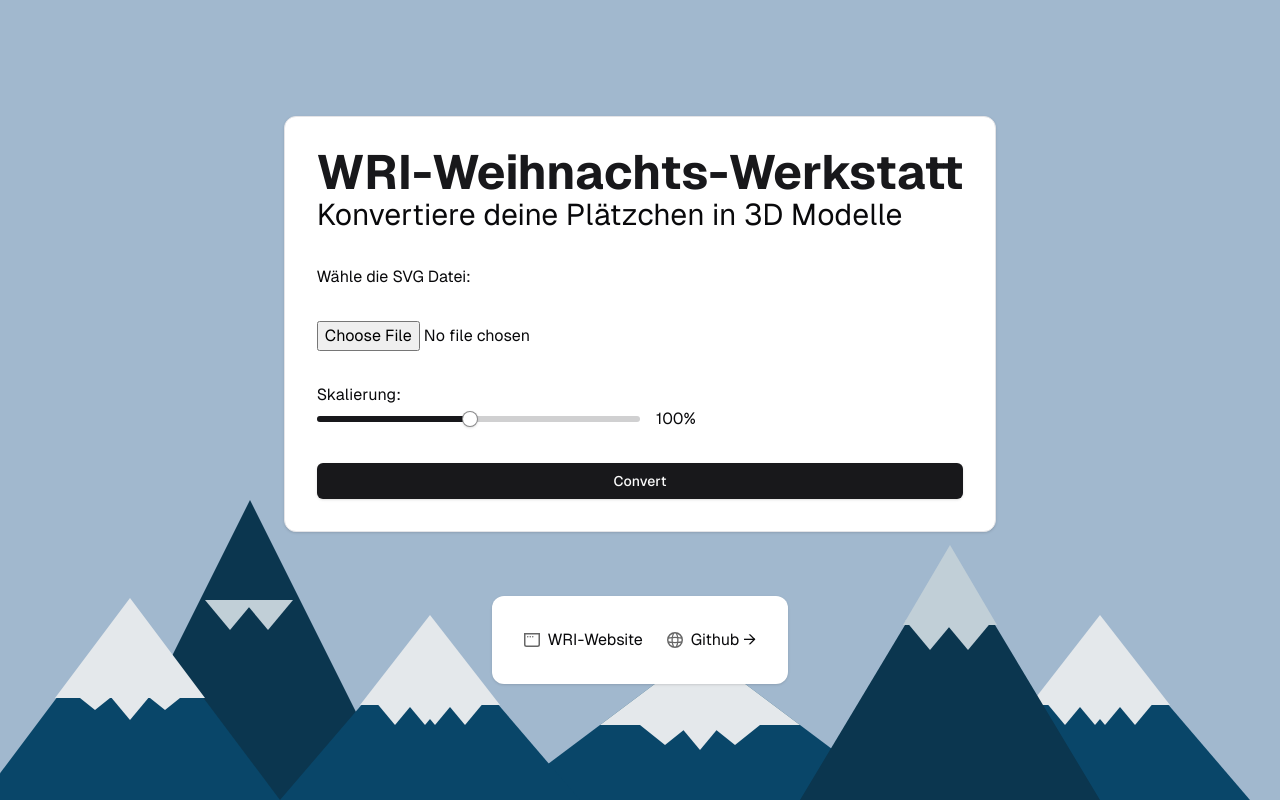
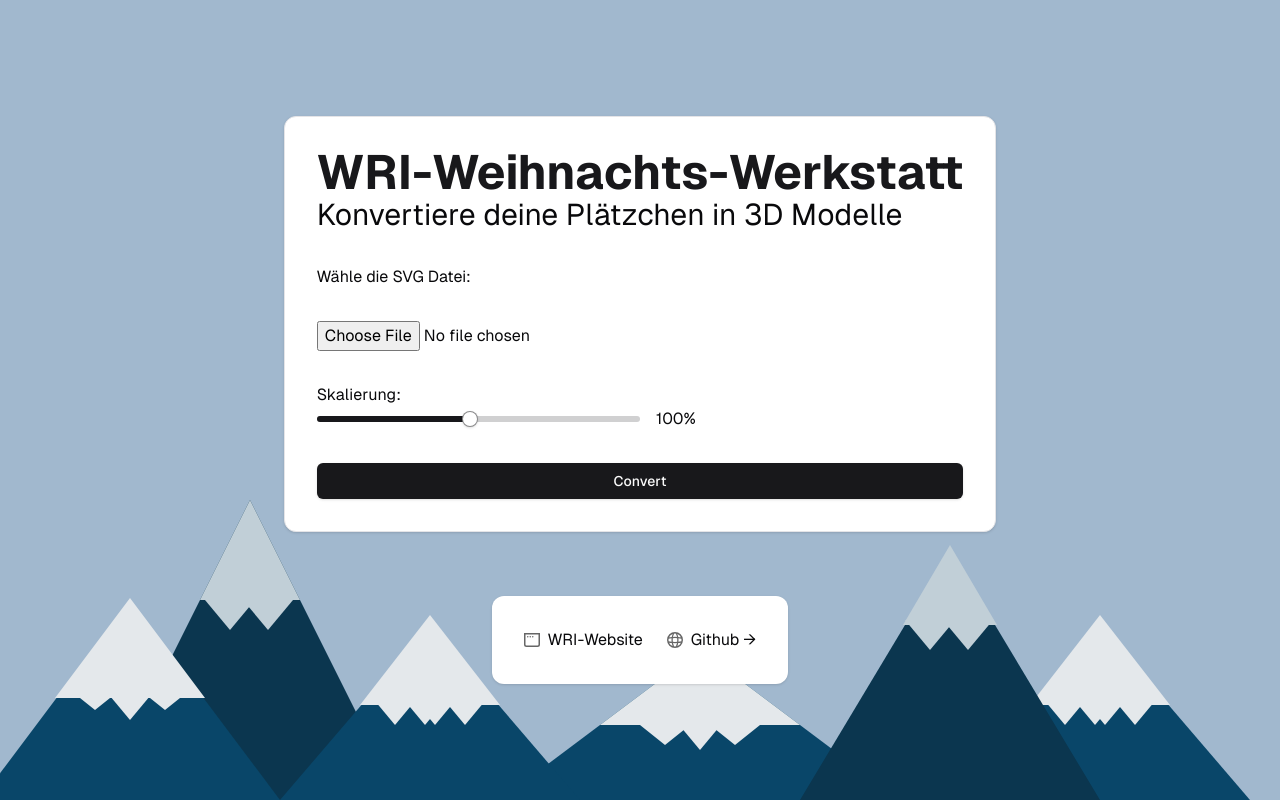
Before and after one commit to WRI-Obernburg/PlaetzchenConverter, a Next.js app: page / in a window 1280 px wide. Built offline with nearby package versions, Linux system fonts and the light colour scheme.

Commit message:
removed import

```diff
--- a/src/app/layout.tsx
+++ b/src/app/layout.tsx
@@ -1,7 +1,6 @@
 import type { Metadata } from "next";
 import localFont from "next/font/local";
 import "./globals.css";
-import { useState } from "react";
 
 const geistSans = localFont({
   src: "./fonts/GeistVF.woff",
@@ -24,7 +23,6 @@ export default function RootLayout({
 }: Readonly<{
   children: React.ReactNode;
 }>) {
-  const [show, setShow] = useState(true);
   return (
     <html lang="en">
       <head>
@@ -54,7 +52,7 @@ export default function RootLayout({
 
         <section className="mountains">
           <div className='mt1'>
-            <div className={"mtsnow1 "+show?"":"hidden"} onClick={() => setShow(!show)}></div>
+            <div className="mtsnow1"></div>
             <div className="snow-peak-1a"></div>
             <div className="snow-peak-1b"></div>
           </div>
```
